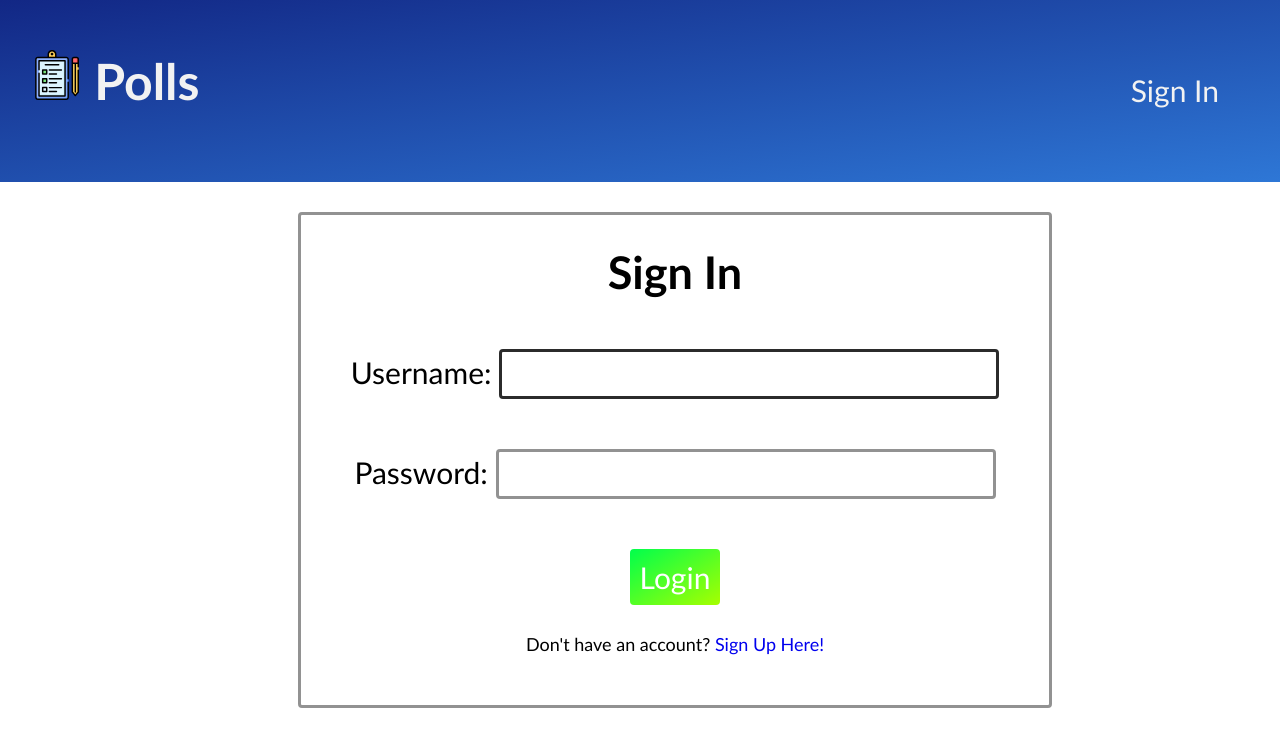
After one commit to advin4603/Polls, a Django app: page /signIn/ in a window 1280 px wide. The commit adds this page. Shown: the top 747 px of the page. Run offline with Django 3.2, Linux system fonts and the light colour scheme.

Commit message:
Added Login and Logout Functionality

```diff
--- a/mysite/mysite/urls.py
+++ b/mysite/mysite/urls.py
@@ -18,5 +18,5 @@ from django.urls import path, include
 
 urlpatterns = [
     path('admin/', admin.site.urls),
-    path('polls/', include('polls.urls'))
+    path('', include('polls.urls')),
 ]
--- a/mysite/polls/static/polls/css/basestyle.css
+++ b/mysite/polls/static/polls/css/basestyle.css
@@ -7,20 +7,34 @@ body{
     overflow: hidden;
     background-color: rgb(46, 77, 214);
     background-image: linear-gradient(to bottom right, rgb(18, 39, 133), rgb(46, 119, 214));
+    padding: 16px 36px 16px 32px;
+    height:150px;
+    color: #f2f2f2;
+    font-size: 30px;
 }
 
 #TopBar h1{
     float: left;
     display: block;
-    color: #f2f2f2;
     text-align: center;
-    padding: 16px 16px;
-    text-decoration: none;
     font-size: 50px;
+    color:#f2f2f2;
 }
 #TopBar h1 img{
     height: 50px;
 }
+a{
+    text-decoration: none;
+}
+
+#TopBar #Logged,#NotLogged{
+    float: right;
+    display: block;
+    text-align: center;
+    font-size: 30px;
+    padding-top: 56px;
+}
+
 #content{
     padding-left: 70px;
     font-size: 18px;
@@ -49,3 +63,11 @@ body{
 .block .question{
     font-size: 30px;
 }
+
+.navElem{
+    margin-right: 25px;
+    display: inline;
+}
+.navElem a{
+    color:#f2f2f2;
+}
--- /dev/null
+++ b/mysite/polls/static/polls/css/signInstyle.css
@@ -0,0 +1,89 @@
+
+li {
+    list-style-type: none;
+    animation: shake 0.82s cubic-bezier(.36,.07,.19,.97) both;
+    transform: translate3d(0, 0, 0);
+    backface-visibility: hidden;
+    perspective: 1000px;
+    margin-top: 20px;
+    margin-bottom: 20px;
+    text-align: center;
+    background-color: rgb(255, 29, 29);
+    background-image: linear-gradient(to bottom right, rgb(255, 0, 0), rgb(231, 36, 36));
+    color:wheat;
+    width: 40%;
+    padding-left: 10px;
+    padding-right: 10px;
+    padding-top: 10px;
+    padding-bottom: 10px;
+    border-radius: 5px;
+}
+
+@keyframes shake {
+    10%, 90% {
+      transform: translate3d(-1px, 0, 0);
+    }
+
+    20%, 80% {
+      transform: translate3d(2px, 0, 0);
+    }
+
+    30%, 50%, 70% {
+      transform: translate3d(-4px, 0, 0);
+    }
+
+    40%, 60% {
+      transform: translate3d(4px, 0, 0);
+    }
+  }
+
+.LoginForm{
+    margin-top: 30px;
+    border: 3px solid rgb(146, 146, 146);
+    border-radius: 4px;
+    max-width: max-content;
+    padding-bottom: 50px;
+}
+.LoginForm h1{
+    font-size:45px ;
+}
+.LoginForm form p{
+    margin: 50px;
+    font-size: 30px;
+
+}
+
+.LoginForm form p input{
+    width: 500px;
+    height:50px;
+    font-family: Futura, "Trebuchet MS", Arial, sans-serif;
+    font-size: 25px;
+    padding-left: 10px;
+    padding-right: 10px;
+    border: 3px solid rgb(146, 146, 146);
+    -webkit-transition: 0.3s;
+    transition: 0.3s;
+    border-radius: 4px;
+    outline:none;
+}
+.LoginForm form p input:focus{
+    border: 3px solid rgb(43, 43, 43);
+}
+
+.button{
+    font-family:Futura, "Trebuchet MS", Arial, sans-serif;
+    font-size: 30px;
+    text-decoration: none;
+    padding-left: 10px;
+    padding-right: 10px;
+    padding-top: 10px;
+    padding-bottom: 10px;
+    border-radius: 4px;
+    color: rgb(255, 255, 255);
+    background-color: rgb(0, 102, 255);
+    background-image: linear-gradient(to bottom right, rgb(0, 255, 76), rgb(166, 255, 0));
+    background-color: rgb(78, 99, 90);
+    max-width: max-content;
+    margin-bottom: 10px;
+    border: none;
+}
--- a/mysite/polls/templates/polls/base.html
+++ b/mysite/polls/templates/polls/base.html
@@ -12,10 +12,28 @@
     <body>
 
         <div id="TopBar">
-            <h1>
-                <img src="{% static 'polls/images/pollsIcon.svg' %}" alt="" srcset="">
-                Polls
-            </h1>
+            <a href="{% url 'polls:index' %}">
+                <h1>
+                    <img src="{% static 'polls/images/pollsIcon.svg' %}" alt="" srcset="">
+                    Polls
+                </h1>
+            </a>
+            {% if logged %}
+                <div id="Logged">
+                    <div class="navElem">
+                        <a href="{% url 'polls:account' %}">My Account</a>
+                    </div>
+                    <div class="navElem">
+                        <a href="{% url 'polls:logout' %}">Logout</a>
+                    </div>
+                </div>
+            {% else %}
+                <div id="NotLogged">
+                    <div class="navElem">
+                        <a href="{% url 'polls:signIn' %}">Sign In</a>
+                    </div>
+                </div>
+            {% endif %}
         </div>
 
         <div id="content">
--- a/mysite/polls/templates/polls/results.html
+++ b/mysite/polls/templates/polls/results.html
@@ -27,11 +27,11 @@
         {% for choice in question.choice_set.all %}
             {% if user_choice == choice.id %}
                 <div id="UserChoice">
-                    <li>{{ choice.choice_text }} -- {{ choice.votes }} vote{{ choice.votes|pluralize }} </li>
+                    <li><div id="Choice">{{ choice.choice_text }}</div>  <div id="Votes">{{ choice.votes }} vote{{ choice.votes|pluralize }}</div> </li>
                 </div>
             {% else %}
                 <div id="NonUserChoice">
-                    <li>{{ choice.choice_text }} -- {{ choice.votes }} vote{{ choice.votes|pluralize }} </li>
+                    <li><div id="Choice">{{ choice.choice_text }}</div>  <div id="Votes">{{ choice.votes }} vote{{ choice.votes|pluralize }}</div> </li>
                 </div>
             {% endif %}
         {% endfor %}
--- /dev/null
+++ b/mysite/polls/templates/polls/signIn.html
@@ -0,0 +1,24 @@
+{% extends 'polls/base.html' %}
+{% load static %}
+
+{% block title %}
+    Sign In
+{% endblock title %}
+
+{% block head %}
+    <link rel="stylesheet" type="text/css" href="{% static 'polls/css/signInstyle.css' %}">
+{% endblock head %}
+
+{% block content %}
+    <center>
+        <div class="LoginForm">
+            <h1>Sign In</h1>
+            <form method="POST">
+                {% csrf_token %}
+                {{form.as_p}}
+                <button type="submit" class="button">Login</button>
+            </form>
+            Don't have an account? <a href="#">Sign Up Here!</a>
+        </div>
+    </center>
+{% endblock content %}
--- a/mysite/polls/urls.py
+++ b/mysite/polls/urls.py
@@ -4,6 +4,9 @@ from . import views
 app_name = 'polls'
 urlpatterns = [
     path('', views.index, name='index'),
+    path('account/', views.account, name='account'),
+    path('logout/',views.logout, name='logout'),
+    path('signIn/',views.signIn, name='signIn'),
     path('<int:question_id>/', views.detail, name='detail'),
     path('<int:question_id>/<int:user_choice_id>/results/', views.results, name='results'),
     path('<int:question_id>/vote/', views.vote, name='vote')
--- a/mysite/polls/views.py
+++ b/mysite/polls/views.py
@@ -3,33 +3,68 @@ from django.http import HttpResponse,HttpResponseRedirect
 from django.urls import reverse
 from .models import Question, Choice
 from django.shortcuts import render, get_object_or_404
-
+from django.contrib.auth import logout as lgOut
+from django.contrib.auth.forms import UserCreationForm, AuthenticationForm
+from django.contrib.auth import authenticate,login
 # Create your views here.
 
 
 
 def index(request):
     latest_question_list = Question.objects.order_by('-pub_date')[:5]
-    context = {'latest_question_list':latest_question_list}
+    context = {'latest_question_list':latest_question_list,'logged':request.user.is_authenticated}
     return render(request, 'polls/index.html', context)
 
 def detail(request, question_id):
     question = get_object_or_404(Question, pk=question_id)
-    return render(request, 'polls/detail.html', {"question":question})
+    return render(request, 'polls/detail.html', {"question":question,'logged':request.user.is_authenticated})
 
 def vote(request, question_id):
     question = get_object_or_404(Question, pk=question_id)
     try:
         selected_choice = question.choice_set.get(pk=request.POST['choice'])
     except (KeyError, Choice.DoesNotExist):
-        return render(request, 'polls/detail.html', {'question':question,'error_message':'You Didn\'t select a choice'})
+        return render(request, 'polls/detail.html', {'question':question,'error_message':'You Didn\'t select a choice','logged':request.user.is_authenticated})
     else:
         selected_choice.votes += 1
         selected_choice.save()
         return HttpResponseRedirect(reverse('polls:results', args=(question.id, selected_choice.id)))
 
+def account(request):
+    currentUser = request.user
+    logged = currentUser.is_authenticated
+    if logged:
+        return render(request, 'polls/account.html', {'logged':logged, 'user':currentUser})
+    else:
+        return HttpResponseRedirect(reverse('polls:index'))
 
 
 def results(request, question_id, user_choice_id):
     question = get_object_or_404(Question, pk=question_id)
-    return render(request, 'polls/results.html', {'question':question,'user_choice':user_choice_id})
+    return render(request, 'polls/results.html', {'question':question,'user_choice':user_choice_id,'logged':request.user.is_authenticated})
+
+def logout(request):
+    lgOut(request)
+    return render(request, 'polls/logout.html', {'logged':False})
+
+def signIn(request):
+    if request.user.is_authenticated:
+        return HttpResponseRedirect(reverse('polls:index'))
+    if request.method == "POST":
+        form = AuthenticationForm(request=request, data=request.POST)
+        if form.is_valid():
+            username = form.cleaned_data.get('username')
+            password = form.cleaned_data.get('password')
+            user = authenticate(username=username, password=password)
+            if user is not None:
+                login(request, user)
+                # Success logging in
+                return HttpResponseRedirect(reverse('polls:index'))
+            else:
+                # Error logging in
+                return render(request,'polls/signIn.html', {'logged':False,'form':form})
+        else:
+            # Error logging in
+            return render(request,'polls/signIn.html', {'logged':False,'form':form})
+    form = AuthenticationForm()
+    return render(request,'polls/signIn.html', {'logged':False,'form':form})
```
Also changed, not shown: mysite/polls/static/polls/css/resultsstyle.css (+9 -0 lines), mysite/polls/templates/polls/account.html (added, +15 -0 lines), mysite/polls/templates/polls/logout.html (added, +14 -0 lines), mysite/db.sqlite3, mysite/polls/static/polls/css/accountstyle.css (added), mysite/polls/static/polls/css/logoutstyle.css (added).
